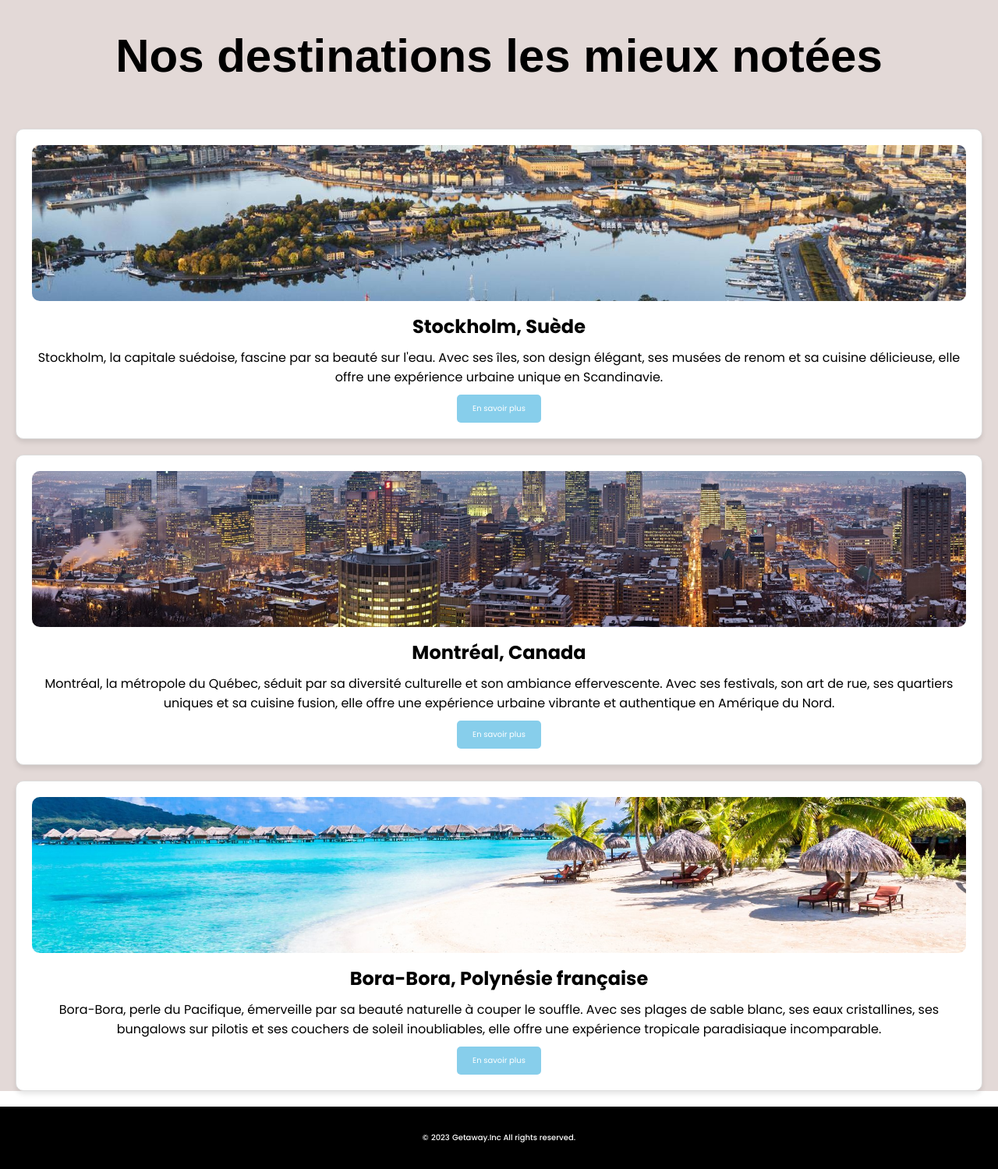
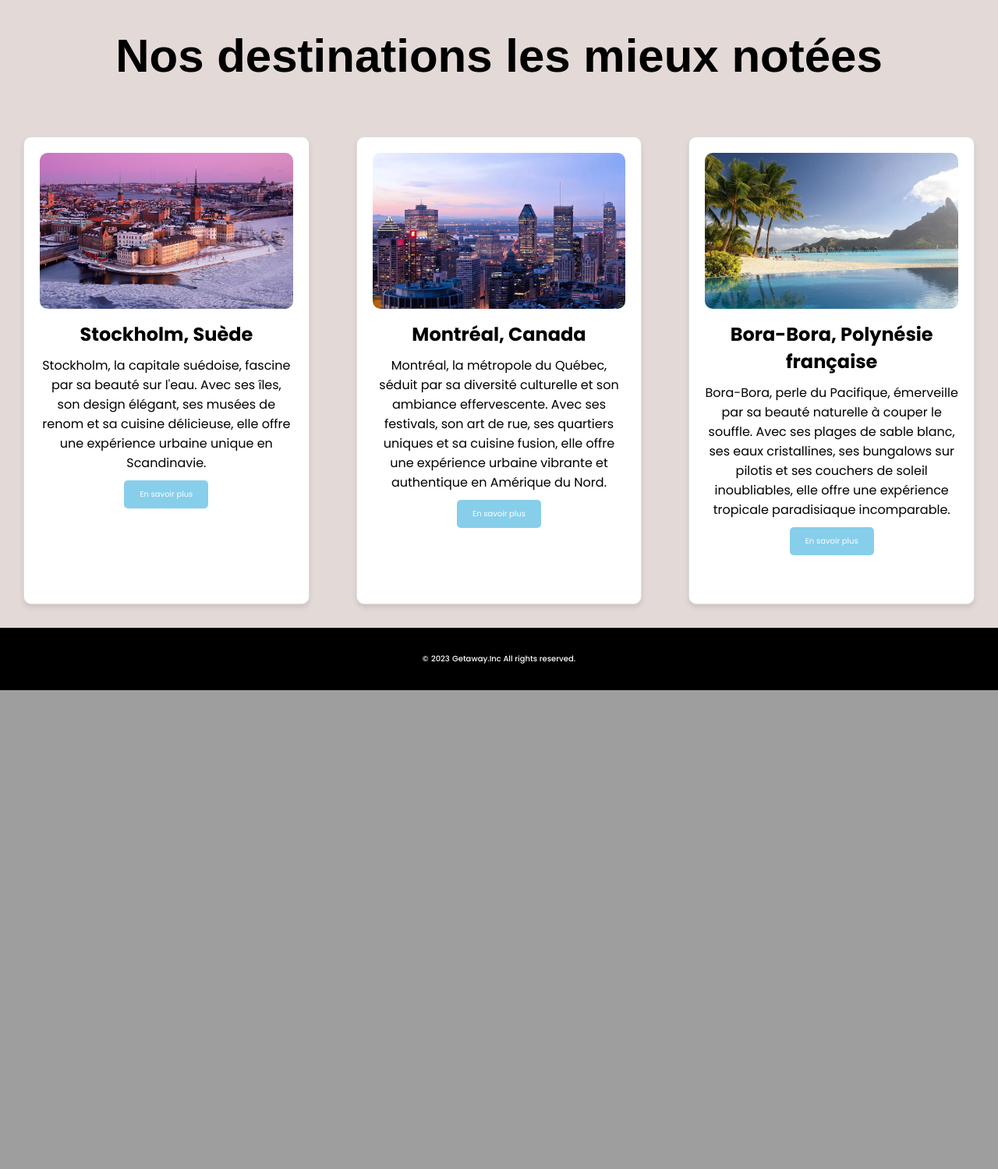
Before and after one commit to LSAleo/site_agence_voyage, a PHP site: page / in a window 1280 px wide. Shown: the part 801-2300 px from the top of the page at 78% size. After the commit the page ends 1686 px from the top, so only its background shows below. Run offline with PHP 8.4, Linux system fonts and the light colour scheme; some libraries are stand-ins or nearby versions.

Commit message:
modification carte + barre de recherche

```diff
--- a/index.css
+++ b/index.css
@@ -97,42 +97,43 @@ section.accueil{
 
 .barre-recherche {
   position: absolute;
-  top: calc(100% - 400px); /* Position à 250px au-dessus du bas de la section */
+  top: calc(100% - 400px); /* Definir hauteur section */
   left: 50%;
   transform: translateX(-50%);
   width: 80%;
-  max-width: 1000px; /* Largeur maximale de la barre de recherche */
-  background-color: rgba(255, 255, 255, 0.8); /* Arrière-plan semi-transparent */
+  max-width: 1000px;
+  background-color: rgba(255, 255, 255, 0.2); /* Arrière-plan semi-transparent */
   border-radius: 5px;
   padding: 10px;
+  justify-content: space-between;
 }
 
-/* Style pour le champ de recherche */
 .barre-recherche input[type="text"] {
   width: 100%;
-  padding: 10px;
+  padding: 15px;
   border: none;
   border-radius: 5px;
   outline: none;
 }
 
-/* Style pour le bouton de recherche */
+
 .barre-recherche button {
   background-color: #BF9759;
   color: white;
   border: none;
-  border-radius: 5px;
-  padding: 10px 20px;
+  border-radius: 10px;
+  padding: 15px 30px;
   cursor: pointer;
+  font-size: 18px;
 }
 
-/* Centrer le bouton de recherche */
+
 .barre-recherche button {
-  display: block;
-  margin: 0 auto;
+  display: flex;
+  margin: auto;
+  justify-content: space-between;
 }
 
-/* Ajuster la position du titre */
 #titre1 {
   font-family: Quando;
   font-size: 60px;
@@ -152,15 +153,19 @@ section.accueil{
 
 .card{
   background-color:#E3D9D7;
-  min-height: 100vh;
+  min-height: auto;
   background-size: cover;
   background-position: center;
   color: black;
+  display: flex;
 }
 
   #titre2{
   font-family: Quando;
   font-size: 60px;
+  background-color: #E3D9D7;
+  color: black;
+  background-position: center;
   display: flex;
   justify-content: center;
   padding: 3%;
@@ -171,11 +176,13 @@ section.accueil{
   border: 1px solid #ddd;
   border-radius: 10px;
   box-shadow: 0 4px 6px rgba(0, 0, 0, 0.1);
-  margin: 20px;
+  margin: 30px;
   padding: 20px;
   text-align: center;
   background-color: #fff;
   transition: transform 0.3s ease;
+  width: 600px; /* Largeur fixe pour les cartes */
+  height: 600px; /* Hauteur fixe pour les cartes */
 }
 
 .carte_destination:hover{
@@ -213,6 +220,13 @@ section.accueil{
   background-color: skyblue;
 }
 
+.img_card{
+  width: 100%;
+  height: 100%;
+  object-fit: cover;
+  border-radius: 10px;
+}
+
 /* ****************************Fin Cards*********************** */
 
 /* ****************************Bar de recherche*********************** */
--- a/index.html
+++ b/index.html
@@ -29,24 +29,26 @@
       <h1 id="titre1">Les meilleurs voyages au meilleur prix</h1>
     </section>
 
+    <h1 id="titre2">Nos destinations les mieux notées</h1>
+
     <section class="card">
-      <h1 id="titre2">Nos destinations les mieux notées</h1>
+
       <div class="carte_destination">
-        <img src="Images/Stockholm.jpg" alt="Stockholm">
+        <img src="Images/Stockholm.jpg" alt="Stockholm" class="img_card">
         <h2> Stockholm, Suède </h2>
         <p> Stockholm, la capitale suédoise, fascine par sa beauté sur l'eau. Avec ses îles, son design élégant, ses musées de renom et sa cuisine délicieuse, elle offre une expérience urbaine unique en Scandinavie. </p>
         <a href="#"> En savoir plus </a>
       </div>
 
       <div class="carte_destination">
-        <img src="Images/montreal.jpg" alt="Montréal">
+        <img src="Images/montreal.jpg" alt="Montréal" class="img_card">
         <h2> Montréal, Canada </h2>
         <p> Montréal, la métropole du Québec, séduit par sa diversité culturelle et son ambiance effervescente. Avec ses festivals, son art de rue, ses quartiers uniques et sa cuisine fusion, elle offre une expérience urbaine vibrante et authentique en Amérique du Nord. </p>
         <a href="#"> En savoir plus </a>
       </div>
 
       <div class="carte_destination">
-        <img src="Images/bora_bora.jpg" alt="Bora-Bora">
+        <img src="Images/bora_bora.jpg" alt="Bora-Bora" class="img_card">
         <h2> Bora-Bora, Polynésie française </h2>
         <p> Bora-Bora, perle du Pacifique, émerveille par sa beauté naturelle à couper le souffle. Avec ses plages de sable blanc, ses eaux cristallines, ses bungalows sur pilotis et ses couchers de soleil inoubliables, elle offre une expérience tropicale paradisiaque incomparable. </p>
         <a href="#"> En savoir plus </a>
```
Also changed, not shown: Images/Stockholm.jpg, Images/bora_bora.jpg, Images/montreal.jpg.
